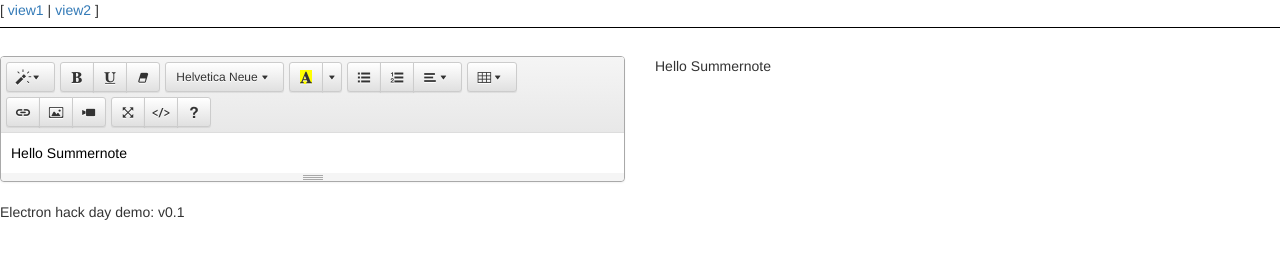
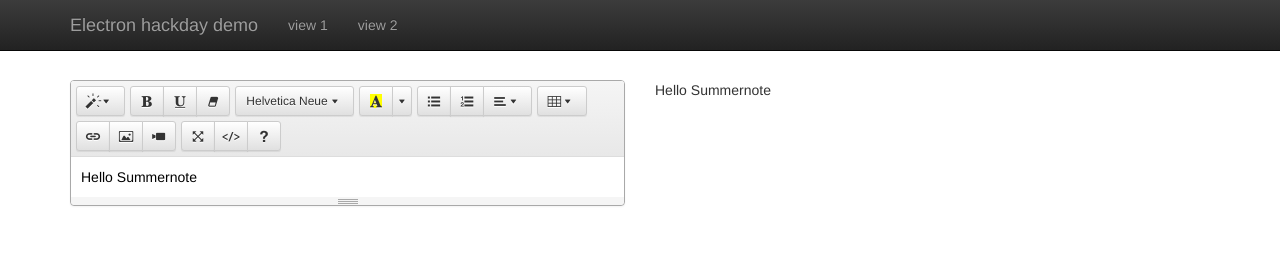
Before and after one commit to OP-Eric/electron, a website: page app/index.html in a window 1280 px wide. Drawn offline with nearby package versions, Linux system fonts and the light colour scheme.

Commit message:
adds some template styling

```diff
--- a/app/app.css
+++ b/app/app.css
@@ -1,25 +1,5 @@
 /* app css stylesheet */
 
-.menu {
-  list-style: none;
-  border-bottom: 0.1em solid black;
-  margin-bottom: 2em;
-  padding: 0 0 0.5em;
+.container > .content {
+  padding-top: 80px;
 }
-
-.menu:before {
-  content: "[";
-}
-
-.menu:after {
-  content: "]";
-}
-
-.menu > li {
-  display: inline;
-}
-
-.menu > li + li:before {
-  content: "|";
-  padding-right: 0.3em;
-}
--- a/app/index.html
+++ b/app/index.html
@@ -6,8 +6,8 @@
 <head>
   <meta charset="utf-8">
   <meta http-equiv="X-UA-Compatible" content="IE=edge">
-  <title>My AngularJS App</title>
-  <meta name="description" content="">
+  <title>Electron hackday demo</title>
+  <meta name="description" content="Electron hackday demo">
   <meta name="viewport" content="width=device-width, initial-scale=1">
   <link rel="stylesheet" href="bower_components/html5-boilerplate/dist/css/normalize.css">
   <link rel="stylesheet" href="bower_components/bootstrap/dist/css/bootstrap.min.css">
@@ -23,18 +23,36 @@
 
 </head>
 <body>
-  <ul class="menu">
-    <li><a href="#!/view1">view1</a></li>
-    <li><a href="#!/view2">view2</a></li>
-  </ul>
+
+  <nav class="navbar navbar-inverse navbar-fixed-top">
+    <div class="container">
+      <div class="navbar-header">
+        <button type="button" class="navbar-toggle collapsed" data-toggle="collapse" data-target="#navbar" aria-expanded="false" aria-controls="navbar">
+          <span class="sr-only">Toggle navigation</span>
+          <span class="icon-bar"></span>
+          <span class="icon-bar"></span>
+          <span class="icon-bar"></span>
+        </button>
+        <a class="navbar-brand" href="#">Electron hackday demo</a>
+      </div>
+      <div id="navbar" class="collapse navbar-collapse">
+        <ul class="nav navbar-nav">
+          <li><a href="#!/view1">view 1</a></li>
+          <li><a href="#!/view2">view 2</a></li>
+        </ul>
+      </div><!--/.nav-collapse -->
+    </div>
+  </nav>
 
   <!--[if lt IE 7]>
       <p class="browsehappy">You are using an <strong>outdated</strong> browser. Please <a href="http://browsehappy.com/">upgrade your browser</a> to improve your experience.</p>
   <![endif]-->
 
-  <div ng-view></div>
-
-  <div>Electron hack day demo: v<span app-version>1</span></div>
+  <div class="container">
+    <div class="content">
+      <div ng-view></div>
+    </div>
+  </div>
 
   <!-- In production use:
   <script src="//ajax.googleapis.com/ajax/libs/angularjs/x.x.x/angular.min.js"></script>
```
